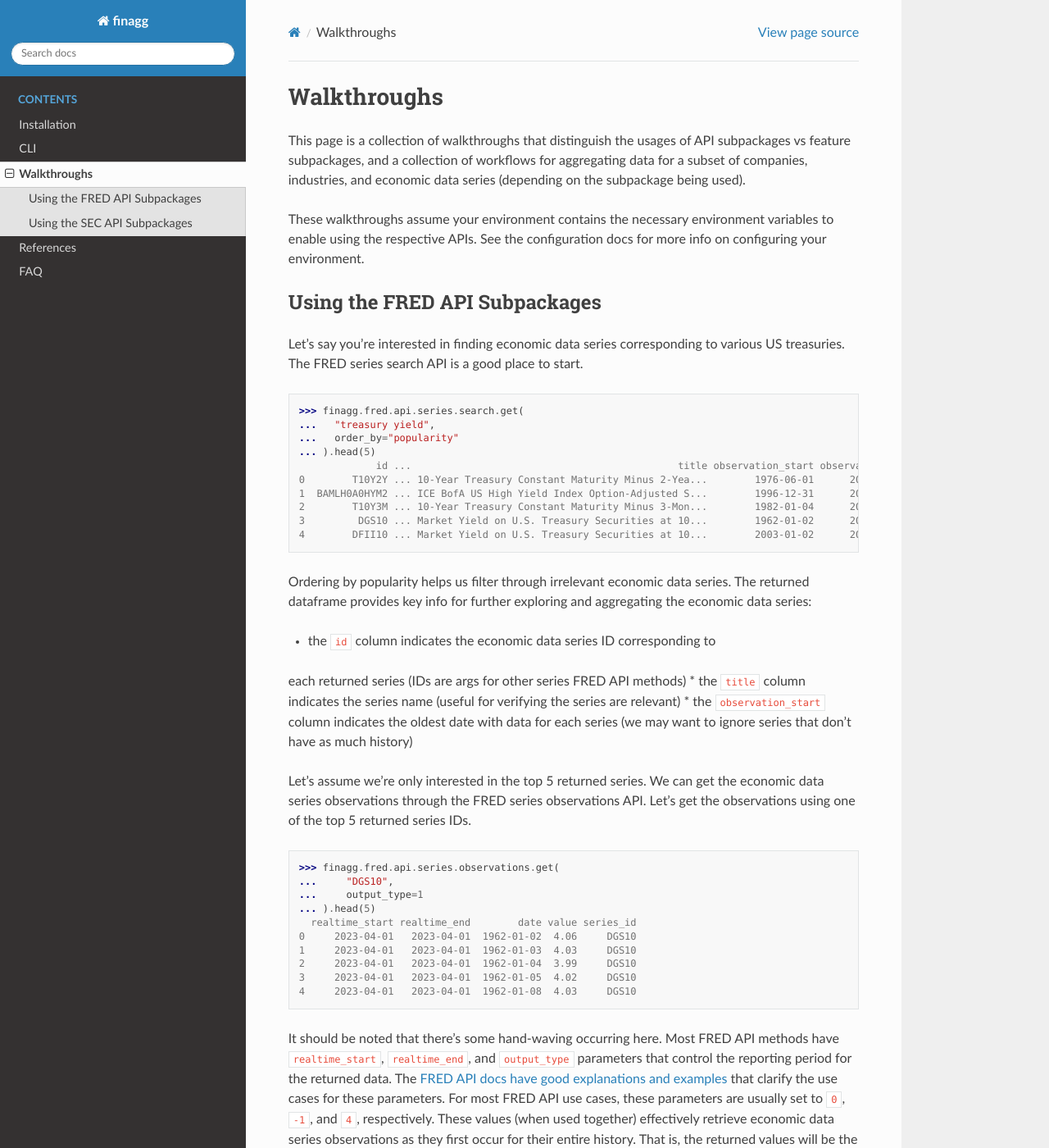
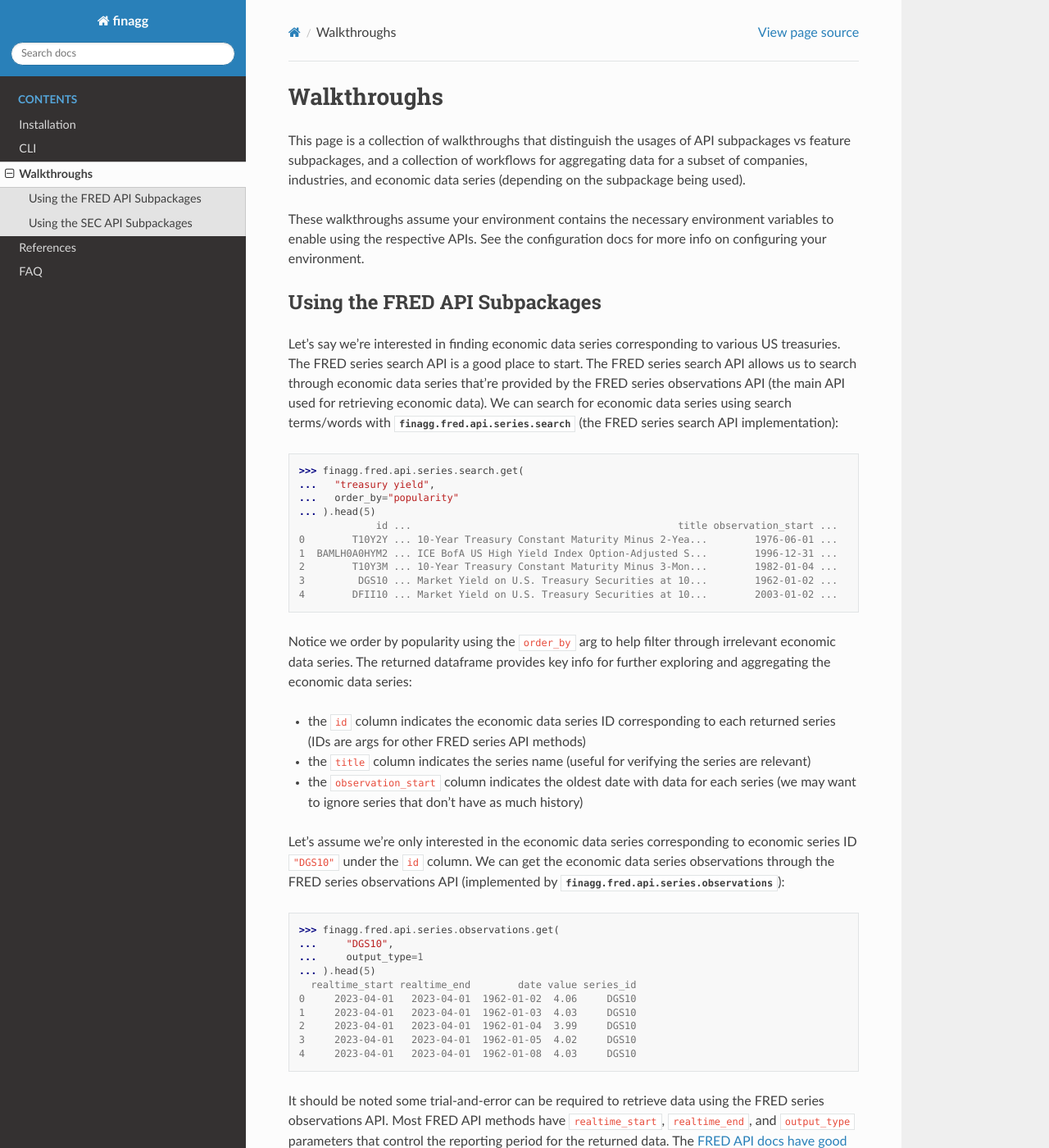
Before and after one commit to theOGognf/finagg, a Sphinx documentation site: the page built from docs/walkthroughs.rst, in a window 1280 px wide and 1400 px high. Shown: the whole window at 82% size. Built offline with Sphinx 7.4.7 and the Read the Docs theme 2.0.0, drawn with Linux system fonts in a browser that asks for light colours; pages that are not in the unit, such as notebooks, are missing from menus; the version number could not be read and is left out; some of the changed text lies outside the part shown.

Commit message:
update walkthroughs

```diff
--- a/docs/walkthroughs.rst
+++ b/docs/walkthroughs.rst
@@ -14,34 +14,40 @@
 Using the FRED API Subpackages
 ------------------------------
 
-Let's say you're interested in finding economic data series corresponding
+Let's say we're interested in finding economic data series corresponding
 to various US treasuries. The FRED series search API is a good place to start.
+The FRED series search API allows us to search through economic data series
+that're provided by the FRED series observations API (the main API used for
+retrieving economic data). We can search for economic data series using search
+terms/words with :data:`finagg.fred.api.series.search` (the FRED series
+search API implementation):
 
 >>> finagg.fred.api.series.search.get(
 ...   "treasury yield",
 ...   order_by="popularity"
 ... ).head(5)  # doctest: +ELLIPSIS, +NORMALIZE_WHITESPACE
-             id ...                                             title observation_start observation_end ...
-0        T10Y2Y ... 10-Year Treasury Constant Maturity Minus 2-Yea...        1976-06-01      2023-03-31 ...
-1  BAMLH0A0HYM2 ... ICE BofA US High Yield Index Option-Adjusted S...        1996-12-31      2023-03-30 ...
-2        T10Y3M ... 10-Year Treasury Constant Maturity Minus 3-Mon...        1982-01-04      2023-03-31 ...
-3         DGS10 ... Market Yield on U.S. Treasury Securities at 10...        1962-01-02      2023-03-30 ...
-4        DFII10 ... Market Yield on U.S. Treasury Securities at 10...        2003-01-02      2023-03-30 ...
+             id ...                                             title observation_start ...
+0        T10Y2Y ... 10-Year Treasury Constant Maturity Minus 2-Yea...        1976-06-01 ...
+1  BAMLH0A0HYM2 ... ICE BofA US High Yield Index Option-Adjusted S...        1996-12-31 ...
+2        T10Y3M ... 10-Year Treasury Constant Maturity Minus 3-Mon...        1982-01-04 ...
+3         DGS10 ... Market Yield on U.S. Treasury Securities at 10...        1962-01-02 ...
+4        DFII10 ... Market Yield on U.S. Treasury Securities at 10...        2003-01-02 ...
 
-Ordering by popularity helps us filter through irrelevant economic data
-series. The returned dataframe provides key info for further exploring and
-aggregating the economic data series:
+Notice we order by popularity using the ``order_by`` arg to help filter through
+irrelevant economic data series. The returned dataframe provides
+key info for further exploring and aggregating the economic data series:
 
 * the ``id`` column indicates the economic data series ID corresponding to
-each returned series (IDs are args for other series FRED API methods)
+  each returned series (IDs are args for other FRED series API methods)
 * the ``title`` column indicates the series name (useful for verifying the
-series are relevant)
+  series are relevant)
 * the ``observation_start`` column indicates the oldest date with data for
-each series (we may want to ignore series that don't have as much history)
+  each series (we may want to ignore series that don't have as much history)
 
-Let's assume we're only interested in the top 5 returned series. We can get
-the economic data series observations through the FRED series observations
-API. Let's get the observations using one of the top 5 returned series IDs.
+Let's assume we're only interested in the economic data series corresponding
+to economic series ID ``"DGS10"`` under the ``id`` column. We can get the
+economic data series observations through the FRED series observations API
+(implemented by :data:`finagg.fred.api.series.observations`):
 
 >>> finagg.fred.api.series.observations.get(
 ...     "DGS10",
@@ -54,18 +60,18 @@
 3     2023-04-01   2023-04-01  1962-01-05  4.02     DGS10
 4     2023-04-01   2023-04-01  1962-01-08  4.03     DGS10
 
-It should be noted that there's some hand-waving occurring here. Most FRED API
-methods have ``realtime_start``, ``realtime_end``, and ``output_type``
-parameters that control the reporting period for the returned data. The
-`FRED API docs have good explanations and examples`_ that clarify the use cases
-for these parameters. For most FRED API use cases, these parameters are usually
-set to ``0``, ``-1``, and ``4``, respectively. These values (when used together)
-effectively retrieve economic data series observations as they first occur for
-their entire history. That is, the returned values will be the "truth" values
-from the perspective of economists and analysts for the ``date`` column values
-when they were first published. This is usually what most people want as we
-typically want to build models and/or strategies based on *current known*
-values rather than *future known* values.
+It should be noted some trial-and-error can be required to retrieve data using
+the FRED series observations API. Most FRED API methods have ``realtime_start``,
+``realtime_end``, and ``output_type`` parameters that control the reporting
+period for the returned data. The `FRED API docs have good explanations and examples`_
+that clarify the use cases for these parameters. For most FRED API use cases,
+these parameters are usually set to ``0``, ``-1``, and ``4``, respectively.
+These values (when used together) effectively retrieve economic data series
+observations as they first occur for their entire history. That is, the
+returned values will be the "truth" values from the perspective of economists
+and analysts at the time the values were originally published. This is usally
+what most people want since we typically want to build models and/or strategies
+based on *currently known* values rather than *future* values.
 
 However, the ``"DGS10"`` economic data series does not support retrieving
 initial release observations. To successfully retrieve data for the ``"DGS10"``
@@ -73,17 +79,25 @@
 ``realtime_end`` parameters must be today's date (the default) and the
 ``output_type`` parameter must be ``1`` (also the default).
 
-Unfortunately, **finagg**'s installation methods only support initial releases
-to avoid the complexity of reimplementing the entire FRED API when retrieving
-data from local SQL tables. Searching for other treasury yield series reveals
-economic data series with similar names that support initial releases (e.g.,
-``"GS5"``, ``"GS10"``, etc.); we'll need to use these series to use
-**finagg**'s installation methods.
+So now we have an economic data series we're interested in and can retrieve
+observation values for. We can download and store (or install) the economic
+data series observation values in our own SQL table to reduce the number of
+requests to the FRED API (so we don't get throttled), and to get a slight
+speed boost when performing offline analysis (it'll be slightly faster to
+get data that's on our own machine rather than some server).
 
-Installing these treasury yield economic data series is extremely
-straightforward with the :mod:`finagg.fred.feat` subpackage and
-:data:`finagg.fred.feat.series` member. We can also verify the series are
-installed correctly using the :meth:`finagg.fred.sql.get_id_set` method.
+Unfortunately, to avoid the complexity of reimplementing the entire FRED API
+when retrieving data from local SQL tables, **finagg**'s installation methods
+only support economic data series that have initial release observation data
+available. Searching for other treasury yield series reveals economic data
+series with similar names and values that support initial releases (e.g.,
+``"GS10"``); we'll need to use these series in-place of our previously found
+series to use **finagg**'s installation methods.
+
+Installing a treasury yield economic data series is extremely straightforward
+with the :mod:`finagg.fred.feat` subpackage and :data:`finagg.fred.feat.series`
+member. We can also verify the series is installed correctly using the
+:meth:`finagg.fred.sql.get_id_set` method.
 
 >>> finagg.fred.feat.series.install({"GS10"})
 >>> id_set = finagg.fred.feat.sql.get_id_set()
@@ -102,17 +116,25 @@
 1997-03-01   6.69
 1997-04-01   6.89
 
-On the other hand, the :meth:`finagg.fred.feat.economic.install` method doesn't
-allow specification of economic data series IDs. Instead,
-:meth:`finagg.fred.feat.economic.install` defaults to using a fixed set of
-economic data series IDs that support initial release observations and are
-popular amongst economists and analysts. It's important to note that once an
-economic data series is supported by :data:`finagg.fred.feat.economic`, it will never
-be removed. However, additional economic data series may be added as a default
-depending on popularity.
+All of these steps aren't exactly obvious when using **finagg** for the first time.
+However, **finagg**'s purpose is to streamline popular financial data
+aggregation, so obviously there are some shortcuts when it comes to popular
+economic data series. That's where :data:`finagg.fred.feat.economic` comes
+in for the FRED API subpackage. :data:`finagg.fred.feat.economic` assumes
+a fixed set of popular economic series IDs that also support initial release
+observations for all its methods. For example, the
+:meth:`finagg.fred.feat.economic.install` method doesn't allow specification
+of economic data series IDs. :meth:`finagg.fred.feat.economic.install` will,
+by default, only install a handful of economic data series.
 
-Repeating the workflow we used for custom FRED economic data series with
-:data:`finagg.fred.feat.economic` would look like the following.
+It's important to note that once an economic data series is supported by
+:data:`finagg.fred.feat.economic`, it will never be removed. However,
+additional economic data series may be added as a default depending on popularity.
+
+This restriction comes with the benefit of simplifying our download-then-retrieve
+workflow. Repeating the download-then-retrieve workflow we used for the treasury
+FRED economic data series but with :data:`finagg.fred.feat.economic` looks
+like the following:
 
 >>> finagg.fred.feat.economic.install()
 >>> "FEDFUNDS" in finagg.fred.feat.economic.get_id_set()
@@ -126,13 +148,13 @@
 2014-10-20    0.09
 Name: FEDFUNDS, dtype: float64
 
-:data:`finagg.fred.feat.economic` provides another method and convenience of
-normalizing the default economic data series. Economic data series whose scales
-drift over time (e.g., gross domestic product) are converted to percent changes
-while economic data series whose scales are consistent over time (e.g.,
-unemployment rate) are normalized to be zero mean and unit variance. The
-normalized economic data series can also have a similar workflow to the above
-using :data:`finagg.fred.feat.economic.normalized`.
+On top of this simplification, :data:`finagg.fred.feat.economic` provides
+another method and convenience for normalizing the default economic data series.
+Economic data series whose scales drift over time (e.g., gross domestic product)
+are converted to percent changes while economic data series whose scales are
+consistent over time (e.g., unemployment rate) are normalized to be zero mean
+and unit variance. The normalized economic data series can also have a similar
+workflow to the above using :data:`finagg.fred.feat.economic.normalized`.
 
 >>> finagg.fred.feat.economic.normalized.install()
 >>> finagg.fred.economic.normalized.from_refined()["FEDFUNDS"].head(5)  # doctest: +NORMALIZE_WHITESPACE
@@ -144,24 +166,33 @@
 2014-10-20   -0.896754
 Name: FEDFUNDS, dtype: float64
 
-It's  that any raw or refined data installation performed
+Lastly, it's useful to mention that any download/installation step in the
+common download-then-retrieve workflow for raw or refined data
 with **finagg**'s Python interface can probably be replicated using
-**finagg**'s CLI. For example, the following are equivalent:
+**finagg**'s CLI. For example, the following:
 
 >>> finagg.fred.feat.series.install({"GS10"})  # doctest: +SKIP
+
+is equivalent to:
 
 .. code:: console
 
     finagg fred install -r series -sid GS10
 
-Similarly, the following are also equivalent:
+Similarly, the following:
 
+>>> finagg.fred.feat.series.install()
 >>> finagg.fred.feat.economic.install()  # doctest: +SKIP
+
+is equivalent to:
 
 .. code:: console
 
     finagg fred install -r series -ref economic -ss economic
 
+The installation CLIs just further simplify the process for downloading
+data by replacing one-off installation Python scripts.
+
 Using the SEC API Subpackages
 -----------------------------
 
```
Also changed, not shown: docs/index.rst (+10 -9 lines).
